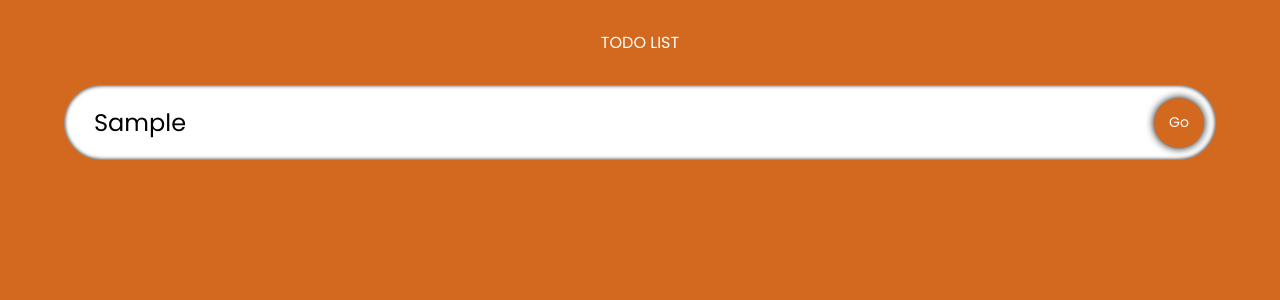
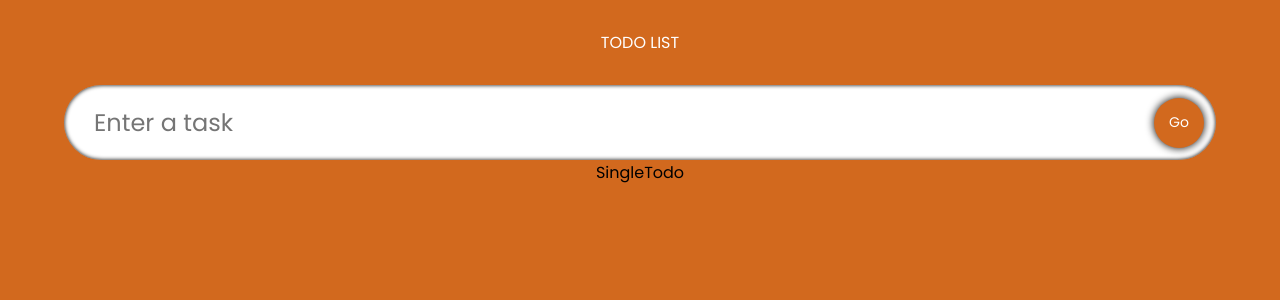
Before and after one commit to Hassan5022/typescript-todo-app, a React (Create React App) app: page / in a window 1280 px wide. Both pictures are taken after typing "Sample" into the empty fields and a click on the button "Go". Shown: the top 300 px of the page. Built offline with nearby package versions, Linux system fonts and the light colour scheme; the HTML template or start-up script is replaced by a standard one.

Commit message:
todolist component added

```diff
--- a/src/App.tsx
+++ b/src/App.tsx
@@ -6,6 +6,7 @@ import InputForm from "./components/InputForm";
 import "./App.css";
 // model
 import { Todo } from "./models/model";
+import TodoList from "./components/TodoList";
 
 const App: React.FC = () => {
 	const [todo, setTodo] = useState<string>("");
@@ -13,13 +14,17 @@ const App: React.FC = () => {
 
 	const handleSubmit = (e: React.FormEvent) => {
 		e.preventDefault();
-		console.log("object");
+		if (todos) {
+			setTodos([...todos, { id: Date.now(), todo, isDone: false }]);
+			setTodo("");
+		}
 	};
 
 	return (
 		<div className="App">
 			<span className="heading">Todo List</span>
 			<InputForm todo={todo} setTodo={setTodo} handleSubmit={handleSubmit} />
+			<TodoList todos={todos} setTodos={setTodos} />
 		</div>
 	);
 };
--- a/src/components/InputForm.tsx
+++ b/src/components/InputForm.tsx
@@ -1,3 +1,5 @@
+// hook
+import { useRef } from "react";
 // style
 import "./style.css";
 
@@ -8,10 +10,19 @@ interface Props {
 }
 
 const InputForm = ({ todo, setTodo, handleSubmit }: Props) => {
+	const inputRef = useRef<HTMLInputElement>(null);
+
 	return (
-		<form className="input-form" onSubmit={handleSubmit}>
+		<form
+			className="input-form"
+			onSubmit={(e) => {
+				handleSubmit(e);
+				inputRef.current?.blur();
+			}}
+		>
 			<input
 				type="text"
+				ref={inputRef}
 				value={todo}
 				onChange={(e) => setTodo(e.target.value)}
 				placeholder="Enter a task"
--- /dev/null
+++ b/src/components/SingleTodo.tsx
@@ -0,0 +1,16 @@
+// model
+import { Todo } from "../models/model"
+
+type Props = {
+    todo: Todo;
+    todos: Todo[];
+    setTodos: React.Dispatch<React.SetStateAction<Todo[]>>;
+}
+
+const SingleTodo = ({todo, todos, setTodos}: Props) => {
+  return (
+    <div>SingleTodo</div>
+  )
+}
+
+export default SingleTodo
--- /dev/null
+++ b/src/components/TodoList.tsx
@@ -0,0 +1,28 @@
+// model
+import { Todo } from "../models/model";
+// component
+import SingleTodo from "./SingleTodo";
+// style
+import './style.css'
+
+interface Props{
+    todos: Todo[];
+    setTodos: React.Dispatch<React.SetStateAction<Todo[]>>
+}
+
+const TodoList = ({todos, setTodos}: Props) => {
+  return (
+      <div className="todos">
+          {todos.map(todo => (
+              <SingleTodo
+                  key={todo.id}
+                  todo={todo}
+                  todos={todos}
+                  setTodos={setTodos}
+              />
+          ))}
+    </div>
+  )
+}
+
+export default TodoList
--- a/src/components/style.css
+++ b/src/components/style.css
@@ -42,3 +42,10 @@
     transform: scale(0.8);
     box-shadow: 0 0 5px black;
 }
+
+.todos{
+    display: flex;
+    justify-content: space-evenly;
+    width: 90%;
+    flex-wrap: wrap;
+}
```
